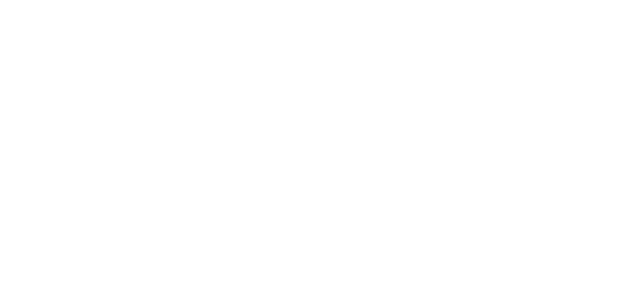
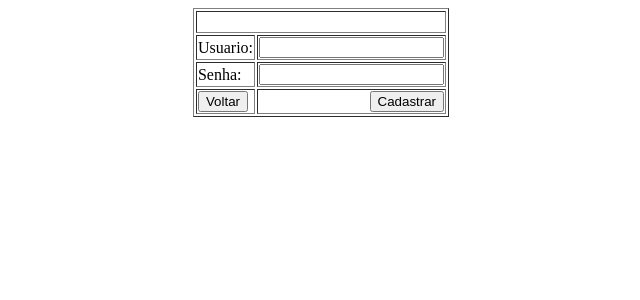
Before and after one commit to ezequielramos/ProvaWEB, a PHP site: page /cadastro_usuario.html in a window 1280 px wide. Before the commit the part shown is empty. Shown: the top 300 px of the page, without its empty margins (319-959 px from the left). Run offline with PHP 8.4, Linux system fonts and the light colour scheme.

Commit message:
formulario de criacao de usuario

```diff
--- a/cadastro_usuario.html
+++ b/cadastro_usuario.html
@@ -0,0 +1,34 @@
+<html>
+<head>
+  <meta charset="UTF-8">
+  <script>
+
+    function validateForm(){
+        if(!document.forms["cadastro_usuario"]["user"].value || !document.forms["cadastro_usuario"]["pass"].value){
+          alert("É necessário preencher os campos usuário e senha.");
+          return false;
+        }
+    };
+
+  </script>
+</head>
+<form action="cria_usuario.php" name="cadastro_usuario" method="post" onsubmit="return validateForm()" >
+  <table border='1' align='center'>
+    <tr>
+      <td colspan='2'>&nbsp;</td>
+    </tr>
+    <tr>
+      <td>Usuario: </td>
+      <td><input name='user'></td>
+    </tr>
+    <tr>
+      <td>Senha: </td>
+      <td><input type='password' name='pass'></td>
+    </tr>
+    <tr>
+      <td align='left'><input type='button' value='Voltar' onclick="window.location.href='index.php'"></td>
+      <td align='right'><input type='submit' value='Cadastrar'></td>
+    </tr>
+  </table>
+</form>
+</html>
--- a/index.php
+++ b/index.php
@@ -19,7 +19,7 @@ unset($_SESSION['pass']);
     </tr>
     <tr>
       <td>Senha: </td>
-      <td><input name='pass'></td>
+      <td><input name='pass' type='password'></td>
     </tr>
     <tr>
       <td colspan='2' align='center'><input type='submit' value='Entrar'></td>
```
